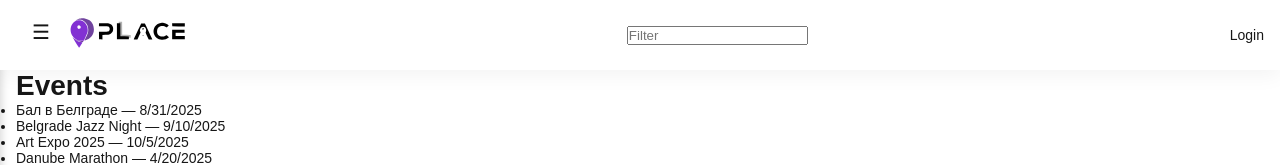
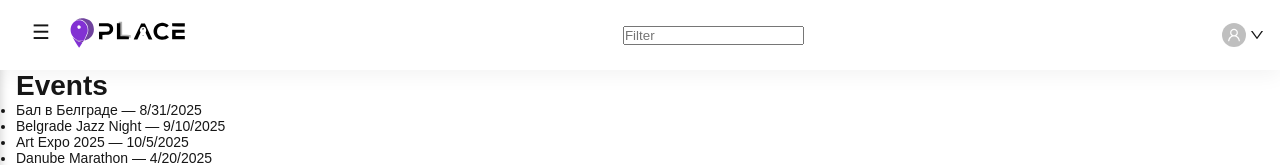
Before and after one commit to kapernikxd/client-next, a Next.js app: page / in a window 1280 px wide. Shown: the top 165 px of the page. Built offline with nearby package versions, Linux system fonts and the light colour scheme.

Commit message:
feat: replace login with auth dropdown

```diff
--- a/src/app/(site)/components/header/Header.tsx
+++ b/src/app/(site)/components/header/Header.tsx
@@ -2,7 +2,8 @@
 
 import { useState } from 'react';
 import Link from 'next/link';
-import { Button } from 'antd';
+import { Avatar, Button, Dropdown, type MenuProps } from 'antd';
+import { DownOutlined, LoginOutlined, UserAddOutlined, UserOutlined } from '@ant-design/icons';
 import Sidebar from '../sidebar/Sidebar';
 import styles from './header.module.css';
 
@@ -10,6 +11,19 @@
   const [open, setOpen] = useState(false);
   const toggleSidebar = () => setOpen(!open);
   const closeSidebar = () => setOpen(false);
+
+  const menuItems: MenuProps['items'] = [
+    {
+      key: 'signup',
+      label: <Link href="/signup">Sign Up</Link>,
+      icon: <UserAddOutlined />,
+    },
+    {
+      key: 'signin',
+      label: <Link href="/signin">Sign In</Link>,
+      icon: <LoginOutlined />,
+    },
+  ];
 
   return (
     <>
@@ -27,7 +41,12 @@
           <input type="text" placeholder="Filter" />
         </div>
         <div className={styles.right}>
-          <Link href="/login">Login</Link>
+          <Dropdown menu={{ items: menuItems }} placement="bottomRight">
+            <div className={styles.userMenu}>
+              <Avatar size="small" icon={<UserOutlined />} />
+              <DownOutlined />
+            </div>
+          </Dropdown>
         </div>
       </header>
     </>
--- a/src/app/(site)/components/header/header.module.css
+++ b/src/app/(site)/components/header/header.module.css
@@ -34,3 +34,10 @@
 .sidebarToggle {
   font-size: 1.25rem;
 }
+
+.userMenu {
+  display: flex;
+  align-items: center;
+  gap: 0.25rem;
+  cursor: pointer;
+}
```
